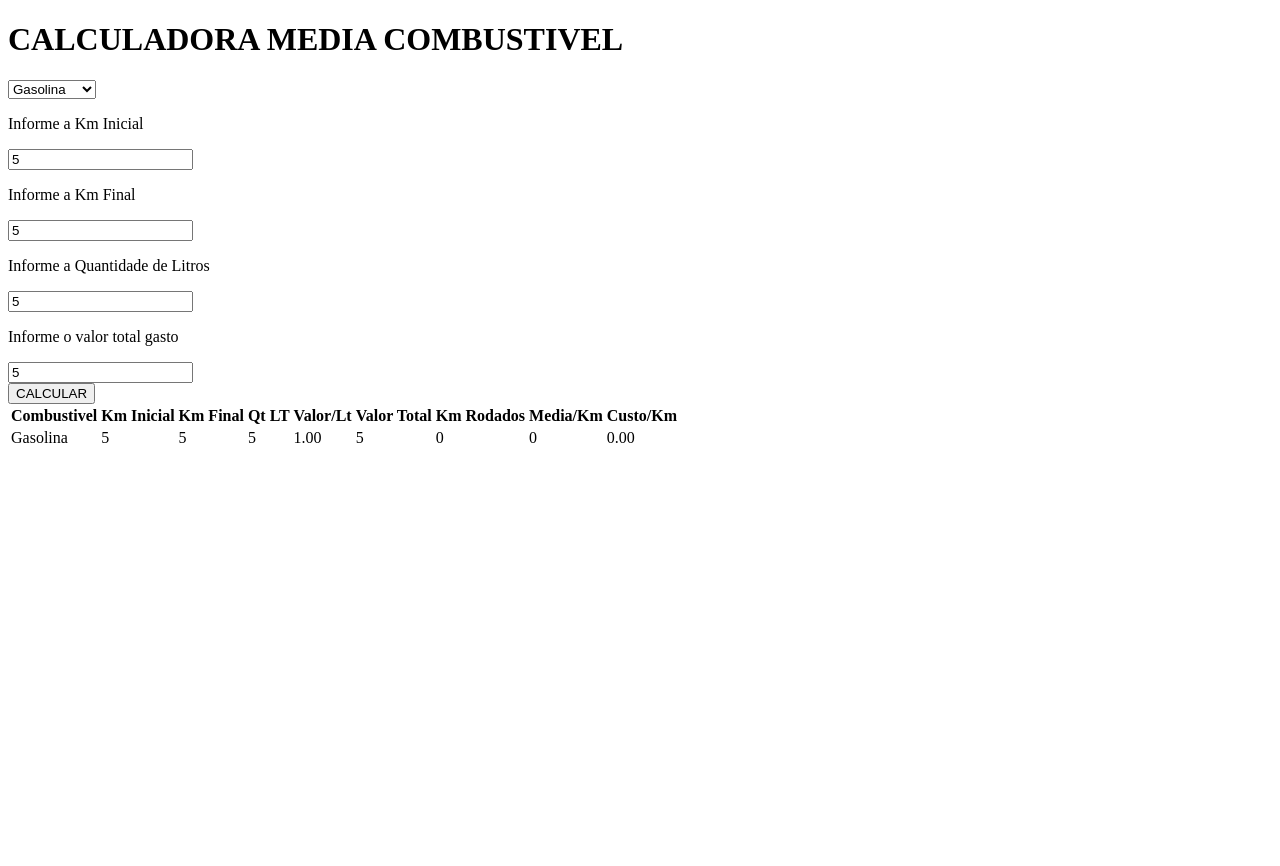
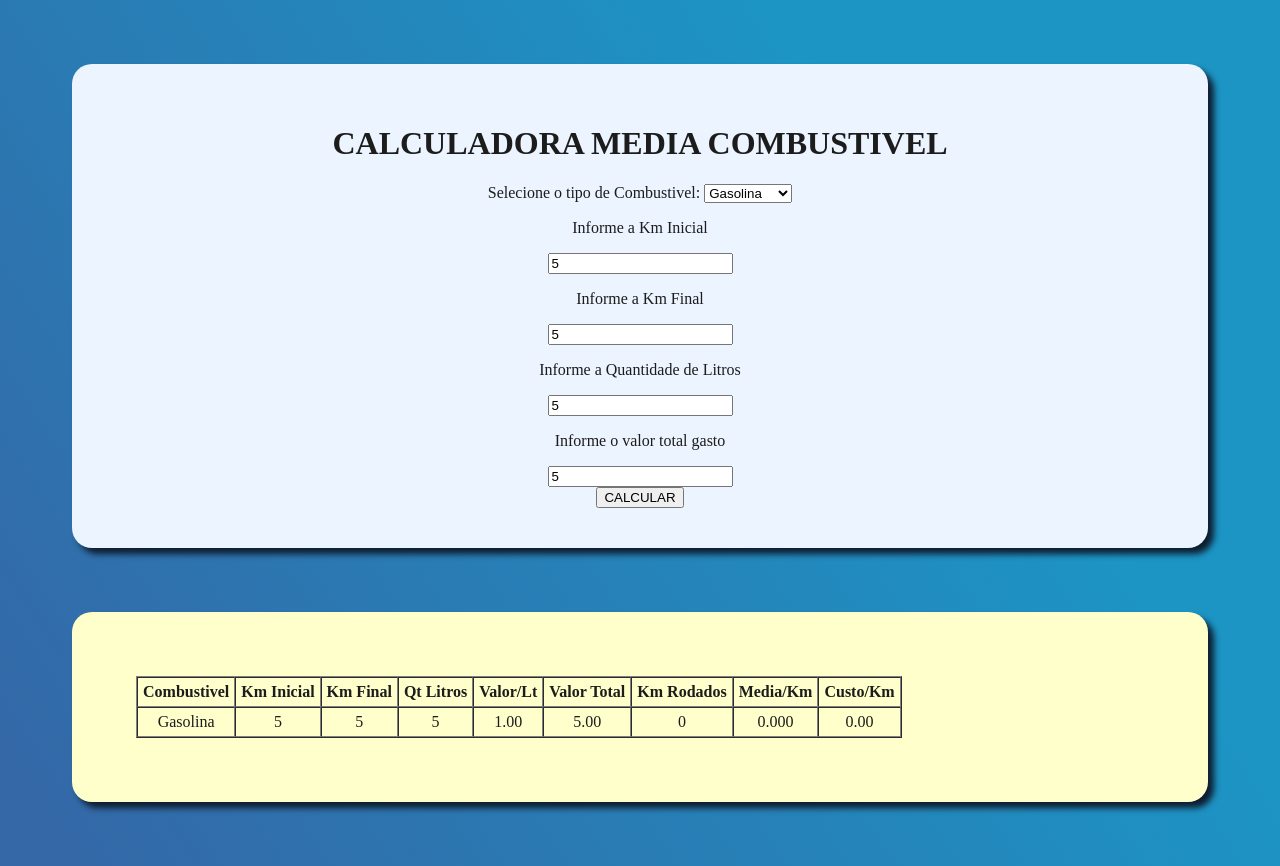
Before and after one commit to MarcosRossoni/Calculadora-media-combustivel, a plain HTML site: page index.html in a window 1280 px wide. Both pictures are taken after typing "5", "5", "5", "5" into the empty fields and a click on the button "CALCULAR". Before the commit the page ends 800 px from the top, so only its background shows below. Drawn offline with Linux system fonts and the light colour scheme.

Commit message:
Foi alterado ageracao de tabela dinamica e iniciado a estilizacao

```diff
--- a/app.js
+++ b/app.js
@@ -2,12 +2,12 @@ function calcular() {
     let select = document.getElementById("combustiveis");
     let option = select.options[select.selectedIndex].text;
     let quantLitros = parseInt(document.getElementById("qtdLitros").value);
-    let valorTotal = parseInt(document.getElementById("valorTotal").value);
+    let valorTotal = (parseInt(document.getElementById("valorTotal").value)).toFixed(2);
     let valorUnit = (valorTotal / quantLitros).toFixed(2);
     let kmInicial = parseInt(document.getElementById("kmInicial").value);
     let kmFinal = parseInt(document.getElementById("kmFinal").value);
     let kmRodados = kmFinal - kmInicial;
-    let mediaKm = kmRodados / quantLitros;
+    let mediaKm = (kmRodados / quantLitros).toFixed(3);
     let custoKm = (kmRodados / valorTotal).toFixed(2);
     console.log(option)
     console.log(quantLitros)
@@ -21,42 +21,42 @@ function calcular() {
 
 
     let table = document.createElement('table');
-    let thead = document.createElement('thead');
+    //let thead = document.createElement('thead');
     let tbody = document.createElement('tbody');
 
-    table.appendChild(thead);
+    //table.appendChild(thead);
     table.appendChild(tbody);
 
-    let linha1 = document.createElement('tr');
-    let cabecalho1 = document.createElement('th');
-    cabecalho1.innerHTML = "Combustivel";
-    let cabecalho2 = document.createElement('th');
-    cabecalho2.innerHTML = "Km Inicial";
-    let cabecalho3 = document.createElement('th');
-    cabecalho3.innerHTML = "Km Final";
-    let cabecalho4 = document.createElement('th');
-    cabecalho4.innerHTML = "Qt LT";
-    let cabecalho5 = document.createElement('th');
-    cabecalho5.innerHTML = "Valor/Lt";
-    let cabecalho6 = document.createElement('th');
-    cabecalho6.innerHTML = "Valor Total";
-    let cabecalho7 = document.createElement('th');
-    cabecalho7.innerHTML = "Km Rodados";
-    let cabecalho8 = document.createElement('th');
-    cabecalho8.innerHTML = "Media/Km";
-    let cabecalho9 = document.createElement('th');
-    cabecalho9.innerHTML = "Custo/Km";
+    //let linha1 = document.createElement('tr');
+    //let cabecalho1 = document.createElement('th');
+    //cabecalho1.innerHTML = "Combustivel";
+    //let cabecalho2 = document.createElement('th');
+    //cabecalho2.innerHTML = "Km Inicial";
+    //let cabecalho3 = document.createElement('th');
+    //cabecalho3.innerHTML = "Km Final";
+    //let cabecalho4 = document.createElement('th');
+    //cabecalho4.innerHTML = "Qt LT";
+    //let cabecalho5 = document.createElement('th');
+    //cabecalho5.innerHTML = "Valor/Lt";
+    //let cabecalho6 = document.createElement('th');
+    //cabecalho6.innerHTML = "Valor Total";
+    //let cabecalho7 = document.createElement('th');
+    //cabecalho7.innerHTML = "Km Rodados";
+    //let cabecalho8 = document.createElement('th');
+    //cabecalho8.innerHTML = "Media/Km";
+    //let cabecalho9 = document.createElement('th');
+    //cabecalho9.innerHTML = "Custo/Km";
 
-    linha1.appendChild(cabecalho1);
-    linha1.appendChild(cabecalho2);
-    linha1.appendChild(cabecalho3);
-    linha1.appendChild(cabecalho4);
-    linha1.appendChild(cabecalho5);
-    linha1.appendChild(cabecalho6);
-    linha1.appendChild(cabecalho7);
-    linha1.appendChild(cabecalho8);
-    linha1.appendChild(cabecalho9);
-    thead.appendChild(linha1);
+    //linha1.appendChild(cabecalho1);
+    //linha1.appendChild(cabecalho2);
+    //linha1.appendChild(cabecalho3);
+    //linha1.appendChild(cabecalho4);
+    //linha1.appendChild(cabecalho5);
+    //linha1.appendChild(cabecalho6);
+    //linha1.appendChild(cabecalho7);
+    //linha1.appendChild(cabecalho8);
+    //linha1.appendChild(cabecalho9);
+    //thead.appendChild(linha1);
 
 
     let linha2 = document.createElement('tr');
@@ -91,5 +91,5 @@ function calcular() {
     tbody.appendChild(linha2);
 
 
-    document.getElementById('body').appendChild(table);
+    document.getElementById('tabela').appendChild(tbody);
 }
--- a/index.html
+++ b/index.html
@@ -13,6 +13,7 @@
             <h1 class="page-title">
                 CALCULADORA MEDIA COMBUSTIVEL
             </h1>
+            Selecione o tipo de Combustivel:
             <select id="combustiveis">
                 <option value="gasolina">Gasolina</option>
                 <option value="etanol">Etanol</option>
@@ -30,6 +31,20 @@
             <button type="submit" onclick="calcular()">CALCULAR</button>
         </div>
         <script src="app.js"></script>
-
+        <div class="relatorio">
+            <table id="tabela" border="1px" cellpadding="5px" cellspacing="0">
+                <tr class="cabecalho">
+                    <td>Combustivel</td>
+                    <td>Km Inicial</td>
+                    <td>Km Final</td>
+                    <td>Qt Litros</td>
+                    <td>Valor/Lt</td>
+                    <td>Valor Total</td>
+                    <td>Km Rodados</td>
+                    <td>Media/Km</td>
+                    <td>Custo/Km</td>
+                </tr>
+            </table>
+        </div>
     </body>
 </html>
--- a/style.css
+++ b/style.css
@@ -0,0 +1,31 @@
+@import
+url('https://fonts.googleapis.com/css2?family=Inconsolata&display=swap');
+
+body {
+    background: linear-gradient(236.85deg, #1c95c5 27.26%, #3468a7 96.03%);
+    font-family: "Inconsolata" sans-serif;
+}
+
+.container {
+    background: #ecf4ff;
+    color: #1c1c1c;
+    margin: 64px;
+    border-radius: 20px;
+    box-shadow: 6px 6px 6px #0e1d2f;
+    padding: 40px;
+    text-align: center;
+}
+
+.relatorio {
+    background: #ffc;
+    color: #1c1c1c;
+    margin: 64px;
+    border-radius: 20px;
+    box-shadow: 6px 6px 6px #0e1d2f;
+    padding: 64px;
+    text-align: center;
+}
+
+.cabecalho {
+    font-weight: bold;
+}
```
